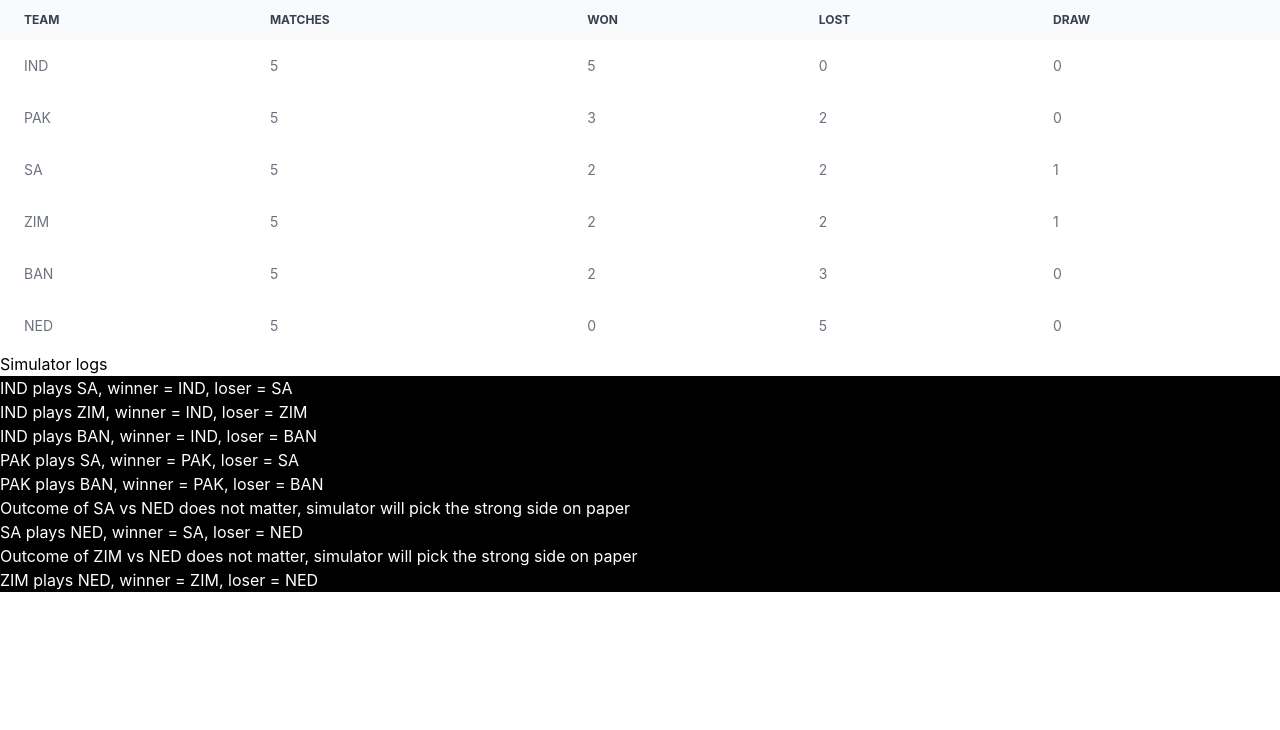
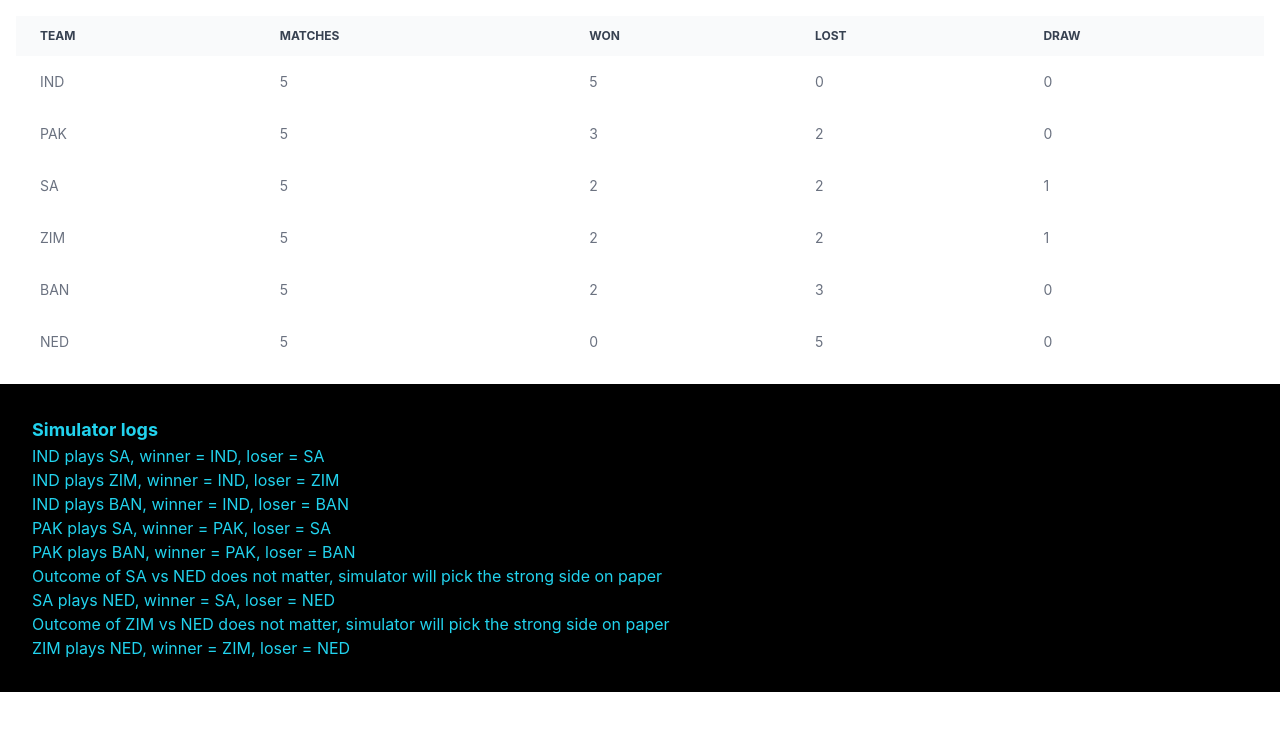
Before and after one commit to Touseef-ahmad/how-can-pakistan-get-to-semis, a React (Create React App) app: page / in a window 1280 px wide. Shown: the top 730 px of the page. Built offline with nearby package versions, Linux system fonts and the light colour scheme.

Commit message:
updated some styling

```diff
--- a/src/App.js
+++ b/src/App.js
@@ -8,6 +8,7 @@ export default function App() {
 
   return (
     <div class="overflow-x-auto relative">
+      <div class="m-4">
       <table class="w-full text-sm text-left text-gray-500 dark:text-gray-400">
         <thead class="text-xs text-gray-700 uppercase bg-gray-50 dark:bg-gray-700 dark:text-gray-400">
               <tr>
@@ -39,9 +40,11 @@ export default function App() {
           </tr>
       })}
       </table>
-      <h1>Simulator logs</h1>
-      <div class='bg-black'>{logs.map(log => (
-        <p class='text-white'>{log}</p>
+      </div>
+      <div class='bg-black p-8'>
+      <h1 class='text-lg text-cyan-400 font-bold'>Simulator logs</h1>
+        {logs.map(log => (
+        <p class='text-cyan-400'>{log}</p>
       ))}</div>
     </div>
   )
```
